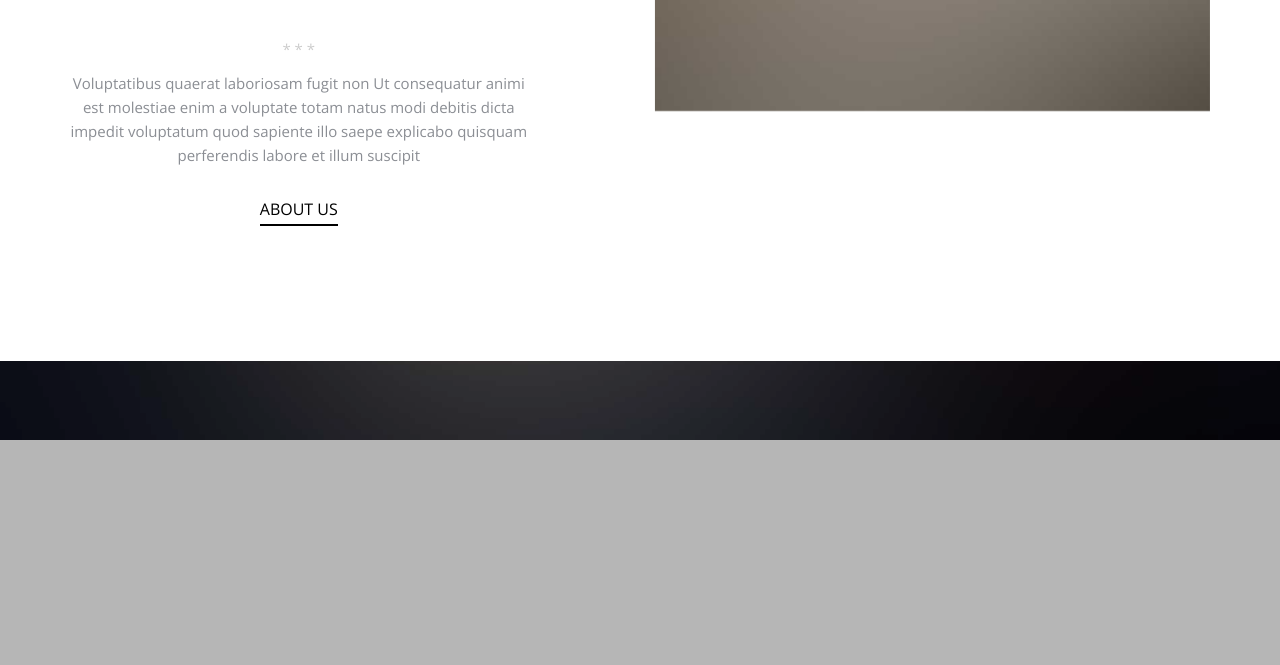
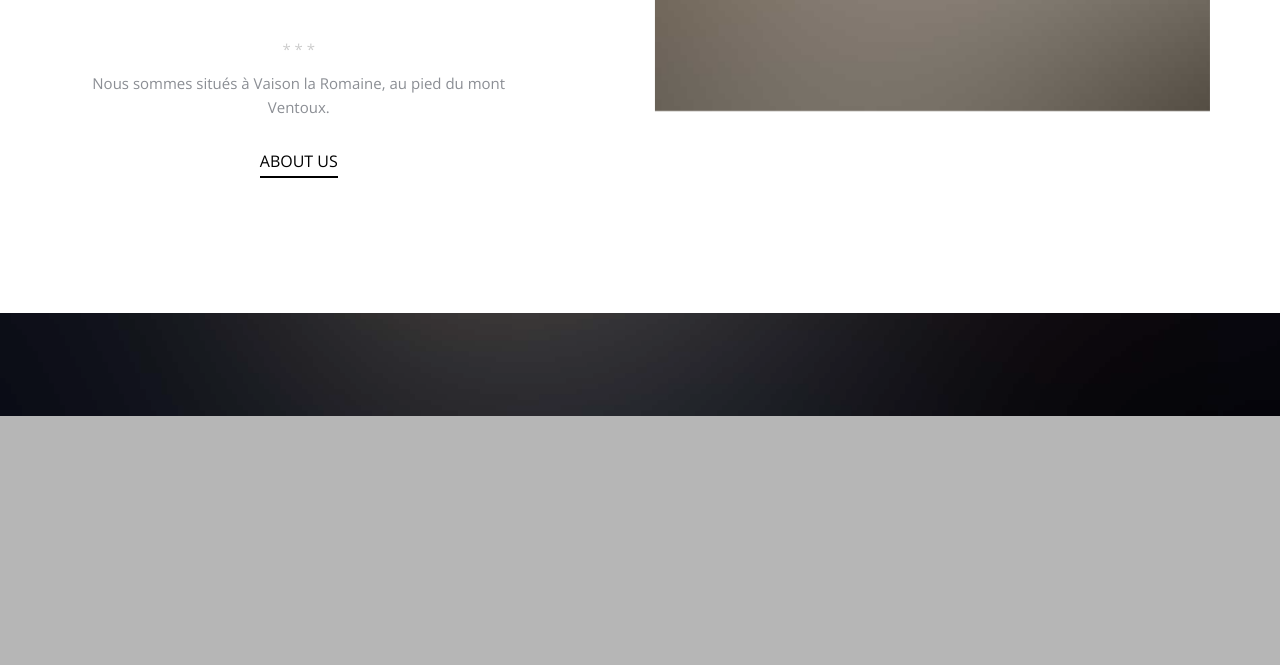
Before and after one commit to alemaitr/SiteResto, a website: page index.html in a window 1280 px wide. Shown: the part 1098-1763 px from the top of the page. Drawn offline with nearby package versions, Linux system fonts and the light colour scheme; files whose address does not match are found by name.

Commit message:
Mise à jour des changements

```diff
--- a/index.html
+++ b/index.html
@@ -99,7 +99,7 @@
               <h3 class="secondary-heading">notre resto</h3>
               <span class="seperator">* * *</span>
             </div>
-            <p>Voluptatibus quaerat laboriosam fugit non Ut consequatur animi est molestiae enim a voluptate totam natus modi debitis dicta impedit voluptatum quod sapiente illo saepe explicabo quisquam perferendis labore et illum suscipit</p>
+            <p>Nous sommes situés à Vaison la Romaine, au pied du mont Ventoux. </p>
             <p><a href="#" class="probootstrap-custom-link">About Us</a></p>
           </div>
           <div class="col-md-6 col-md-push-1 probootstrap-animate">
```
